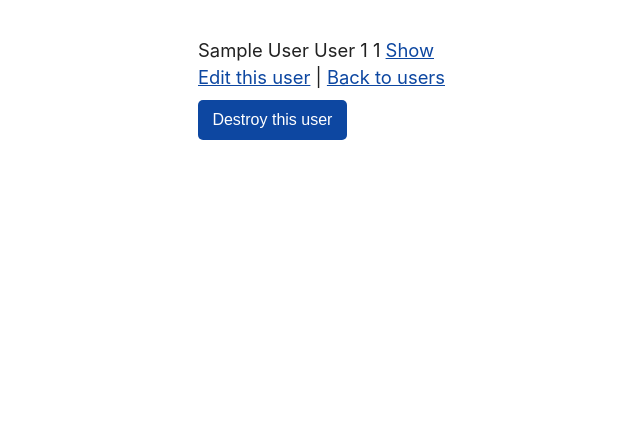
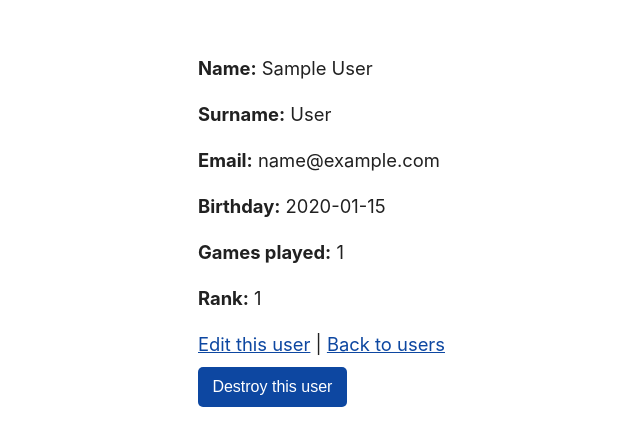
Before and after one commit to od-c0d3r/chess-club-scoreboard-rails, a Rails app: page /users/1 in a window 1280 px wide. Shown: the top 446 px of the page, without its empty margins (82-722 px from the left). Run offline with Rails 7, Linux system fonts and the light colour scheme; tables that the repository leaves empty hold one stand-in row (values such as "Sample post"); some libraries are stand-ins or nearby versions.

Commit message:
Create: user partial for index view

```diff
--- a/app/views/users/_user.html.erb
+++ b/app/views/users/_user.html.erb
@@ -1,8 +1,32 @@
 <div id="<%= dom_id user %>">
-  <tr>
-    <td><%= user.name %> <%=user.surname %></td>
-    <td><%= user.games_played %></td>
-    <td><%= user.rank %></td>
-    <td> <%= link_to "Show", user %></td>
-  </tr>
+  <p>
+    <strong>Name:</strong>
+    <%= user.name %>
+  </p>
+
+  <p>
+    <strong>Surname:</strong>
+    <%= user.surname %>
+  </p>
+
+  <p>
+    <strong>Email:</strong>
+    <%= user.email %>
+  </p>
+
+  <p>
+    <strong>Birthday:</strong>
+    <%= user.birthday %>
+  </p>
+
+  <p>
+    <strong>Games played:</strong>
+    <%= user.games_played %>
+  </p>
+
+  <p>
+    <strong>Rank:</strong>
+    <%= user.rank %>
+  </p>
+
 </div>
--- a/app/views/users/index.html.erb
+++ b/app/views/users/index.html.erb
@@ -11,7 +11,7 @@
       <th><strong>Profile</strong></th>
     </tr>
     <% @users.each do |user| %>
-      <%= render user %>
+      <%= render partial: "user_index", :locals => {:user => user} %>
     <% end %>
   </table>
 </div>
```
Also changed, not shown: app/views/users/_user_index.html.erb (added, +8 -0 lines).
